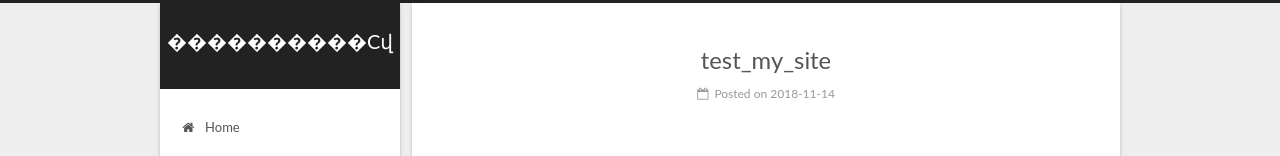
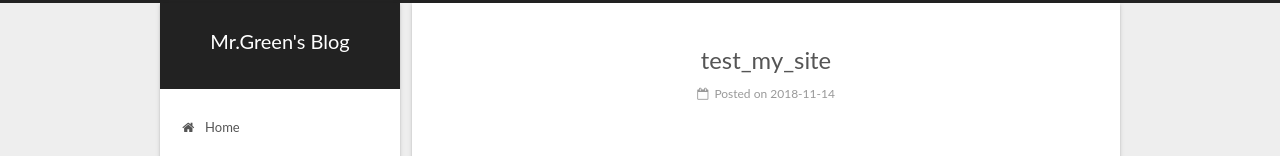
Before and after one commit to SmartPorridge/smartporridge.github.io, a plain HTML site: page index.html in a window 1280 px wide. Shown: the top 156 px of the page. Drawn offline with Linux system fonts and the light colour scheme.

Commit message:
Site updated: 2018-11-15 23:25:59

```diff
--- a/css/main.css
+++ b/css/main.css
@@ -1823,7 +1823,7 @@
   width: 4px;
   height: 4px;
   border-radius: 50%;
-  background: #d45b57;
+  background: #5c30c8;
 }
 .links-of-blogroll {
   font-size: 13px;
--- a/index.html
+++ b/index.html
@@ -81,13 +81,13 @@
 
 <meta name="description" content="Life changes, you never know.">
 <meta property="og:type" content="website">
-<meta property="og:title" content="����������Сվ">
+<meta property="og:title" content="Mr.Green&#39;s Blog">
 <meta property="og:url" content="http://yoursite.com/index.html">
-<meta property="og:site_name" content="����������Сվ">
+<meta property="og:site_name" content="Mr.Green&#39;s Blog">
 <meta property="og:description" content="Life changes, you never know.">
 <meta property="og:locale" content="default">
 <meta name="twitter:card" content="summary">
-<meta name="twitter:title" content="����������Сվ">
+<meta name="twitter:title" content="Mr.Green&#39;s Blog">
 <meta name="twitter:description" content="Life changes, you never know.">
 
 
@@ -124,7 +124,7 @@
 
 
 
-  <title>����������Сվ</title>
+  <title>Mr.Green's Blog</title>
 
 
 
@@ -155,7 +155,7 @@
     <div class="custom-logo-site-title">
       <a href="/" class="brand" rel="start">
         <span class="logo-line-before"><i></i></span>
-        <span class="site-title">����������Сվ</span>
+        <span class="site-title">Mr.Green's Blog</span>
         <span class="logo-line-after"><i></i></span>
       </a>
     </div>
@@ -241,7 +241,7 @@
     </span>
 
     <span hidden itemprop="publisher" itemscope="" itemtype="http://schema.org/Organization">
-      <meta itemprop="name" content="����������Сվ">
+      <meta itemprop="name" content="Mr.Green's Blog">
     </span>
 
 
@@ -360,7 +360,7 @@
     </span>
 
     <span hidden itemprop="publisher" itemscope="" itemtype="http://schema.org/Organization">
-      <meta itemprop="name" content="����������Сվ">
+      <meta itemprop="name" content="Mr.Green's Blog">
     </span>
 
 
```
Also changed, not shown: 2018/11/14/hello-world/index.html (+4 -4 lines), 2018/11/14/test-my-site/index.html (+4 -4 lines), archives/2018/11/index.html (+5 -5 lines), archives/2018/index.html (+5 -5 lines), archives/index.html (+5 -5 lines).
